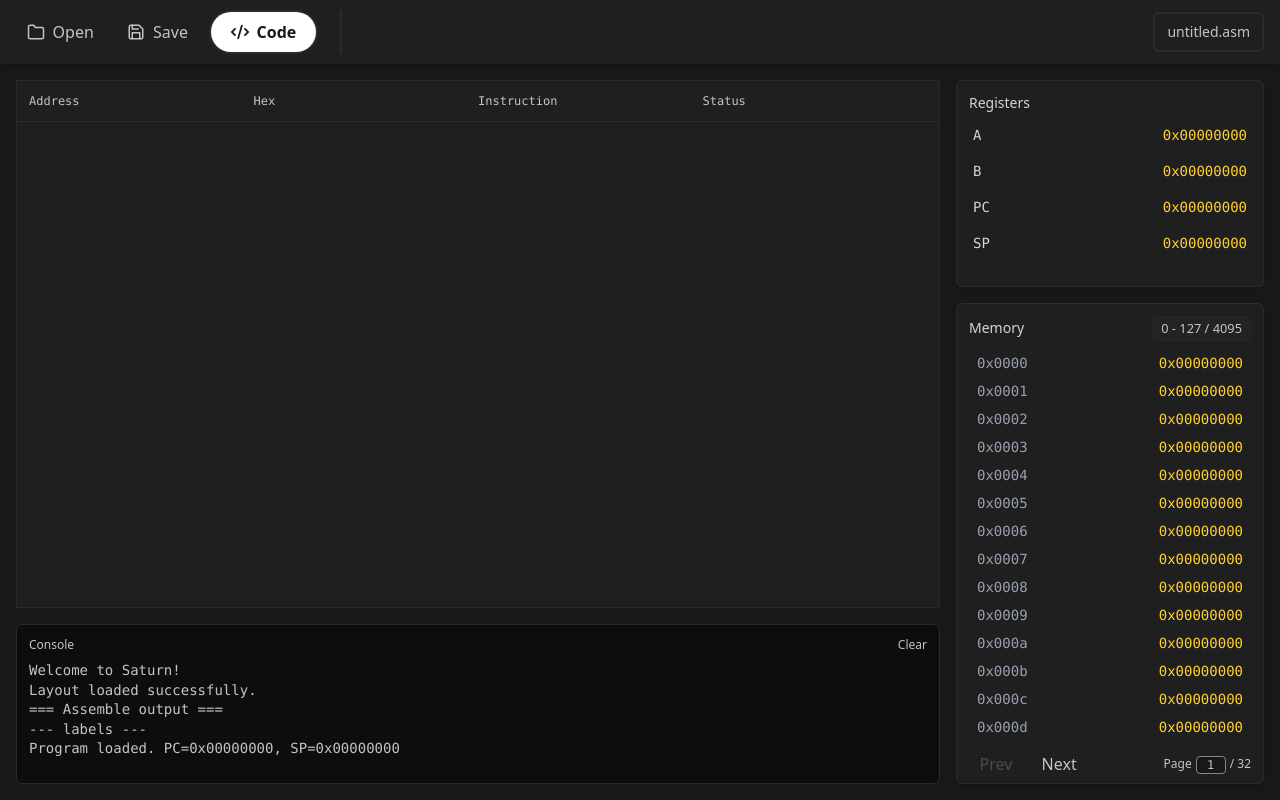
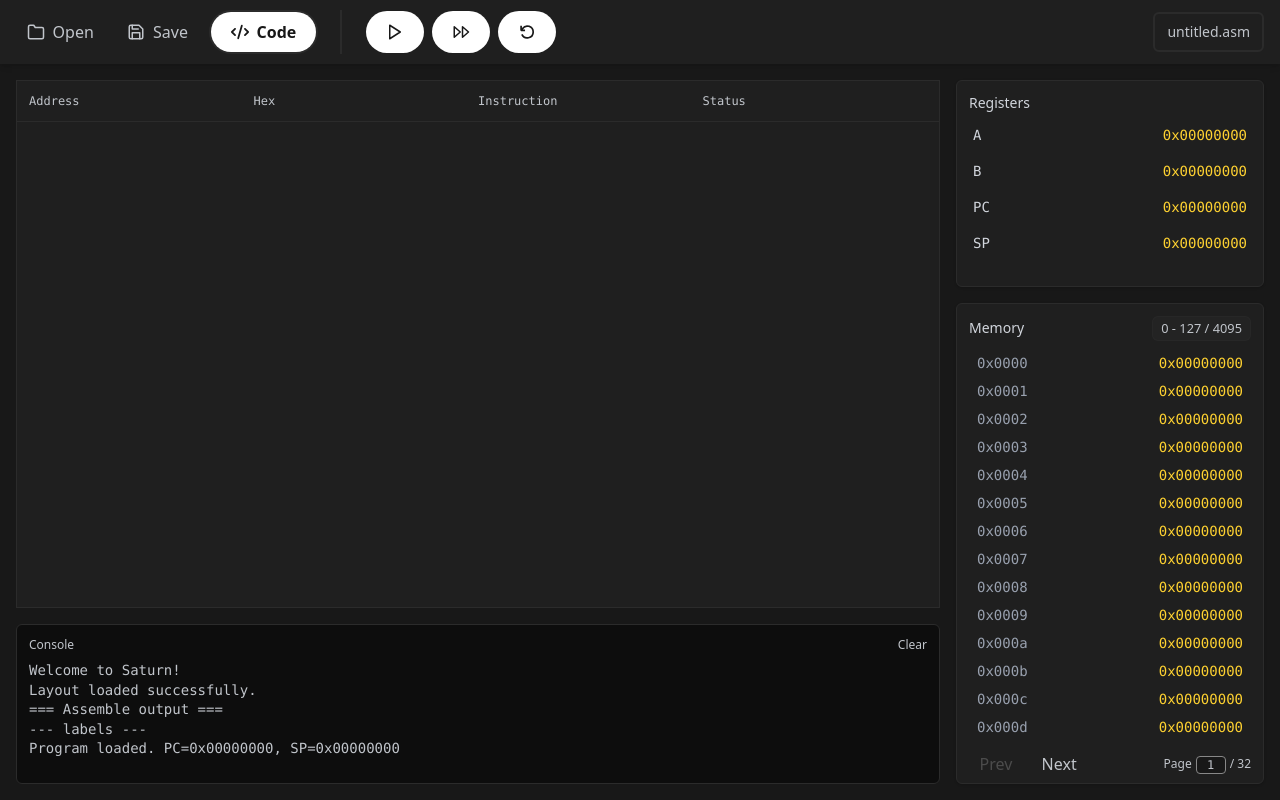
Before and after one commit to raj-jaiswal/Saturn, a React (Vite) app: page / in a window 1280 px wide. Both pictures are taken after a click on the button "Assemble". Built offline with nearby package versions, Linux system fonts and the light colour scheme.

Commit message:
added run buttons

```diff
--- a/src/components/Listing.jsx
+++ b/src/components/Listing.jsx
@@ -50,7 +50,6 @@ export default function Listing({ words = [], warnings = [], errors = [], pc = n
         return (
           <div
             key={`${w.address}-${idx}`}
-            onClick={() => setSelectedIndex(idx)}
             className={`grid grid-cols-4 px-3 py-2 items-center cursor-pointer ${isSelected ? "bg-gray-700" : ""} ${isPC ? "border-l-4 border-amber-500" : ""}`}
           >
             <div className="text-sm">{w.address.toString(16).padStart(4, "0")}</div>
--- a/src/components/Taskbar.jsx
+++ b/src/components/Taskbar.jsx
@@ -1,6 +1,8 @@
 import React from "react";
 import { FiFolder, FiSave, FiPlay } from "react-icons/fi";
 import { FaCode } from "react-icons/fa6";
+import { TbPlayerTrackNext } from "react-icons/tb";
+import { VscDebugRestart } from "react-icons/vsc";
 
 export default function Taskbar({ onOpen, onSave, onAssemble, filePath, isDirty, mode, toggleMode }) {
   const fileName = filePath ? filePath.split("/").pop() : "untitled.asm";
@@ -35,6 +37,15 @@ export default function Taskbar({ onOpen, onSave, onAssemble, filePath, isDirty,
       </div>
       <div className="mx-6 h-[70%] w-[1px]" style={{ border: "1px solid var(--border)" }}></div>
 
+      {
+        mode == 'listing' ?
+        <div className="flex flex-row gap-2">
+          <button title="Run" className="px-5 py-3 rounded-full hover:opacity-90 flex items-center gap-2 cursor-pointer bg-white text-(--bg)"><FiPlay size={18}/></button>
+          <button title="Step" className="px-5 py-3 rounded-full hover:opacity-90 flex items-center gap-2 cursor-pointer bg-white text-(--bg)"><TbPlayerTrackNext size={18} /></button>
+          <button title="Restart" className="px-5 py-3 rounded-full hover:opacity-90 flex items-center gap-2 cursor-pointer bg-white text-(--bg)"><VscDebugRestart size={18}/></button>
+        </div> : <></>
+      }
+
       <div className="flex-1" />
 
       <div className="ml-4 px-3 py-2 rounded-md text-sm" style={{ color: "var(--muted)", border: "2px solid var(--border)" }}>
```
